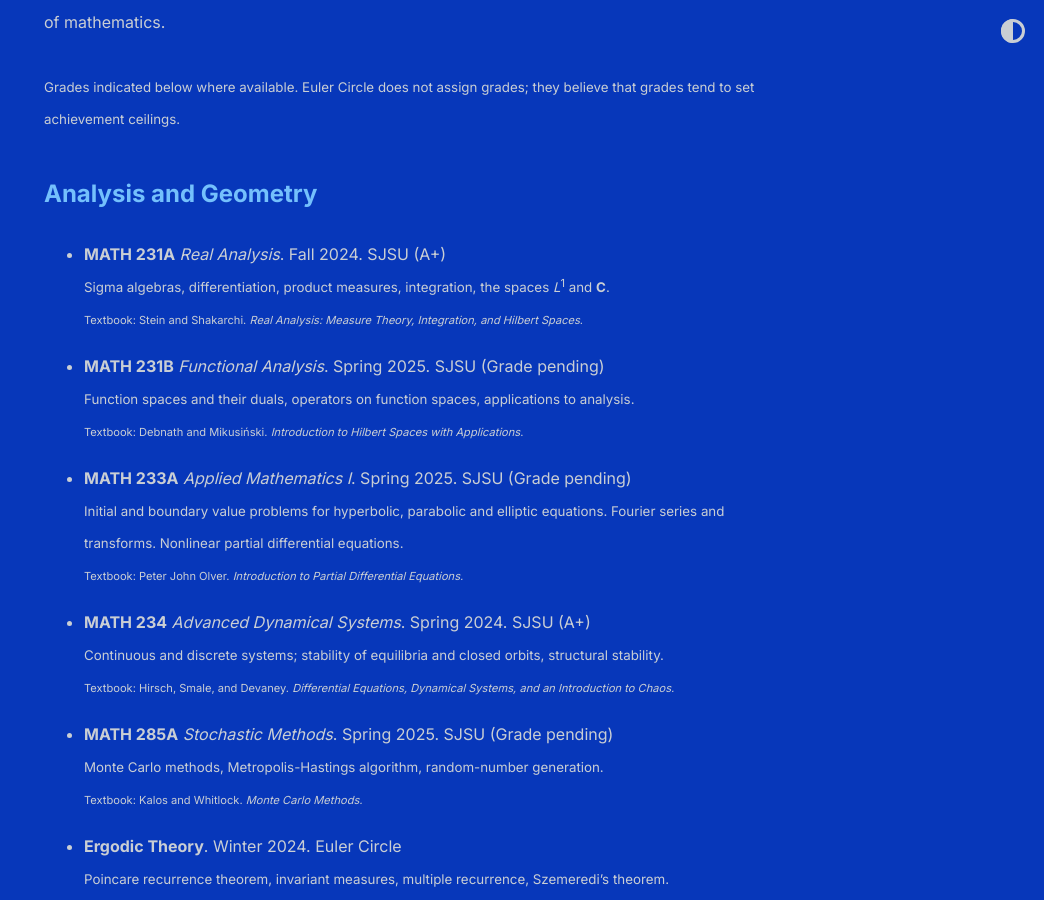
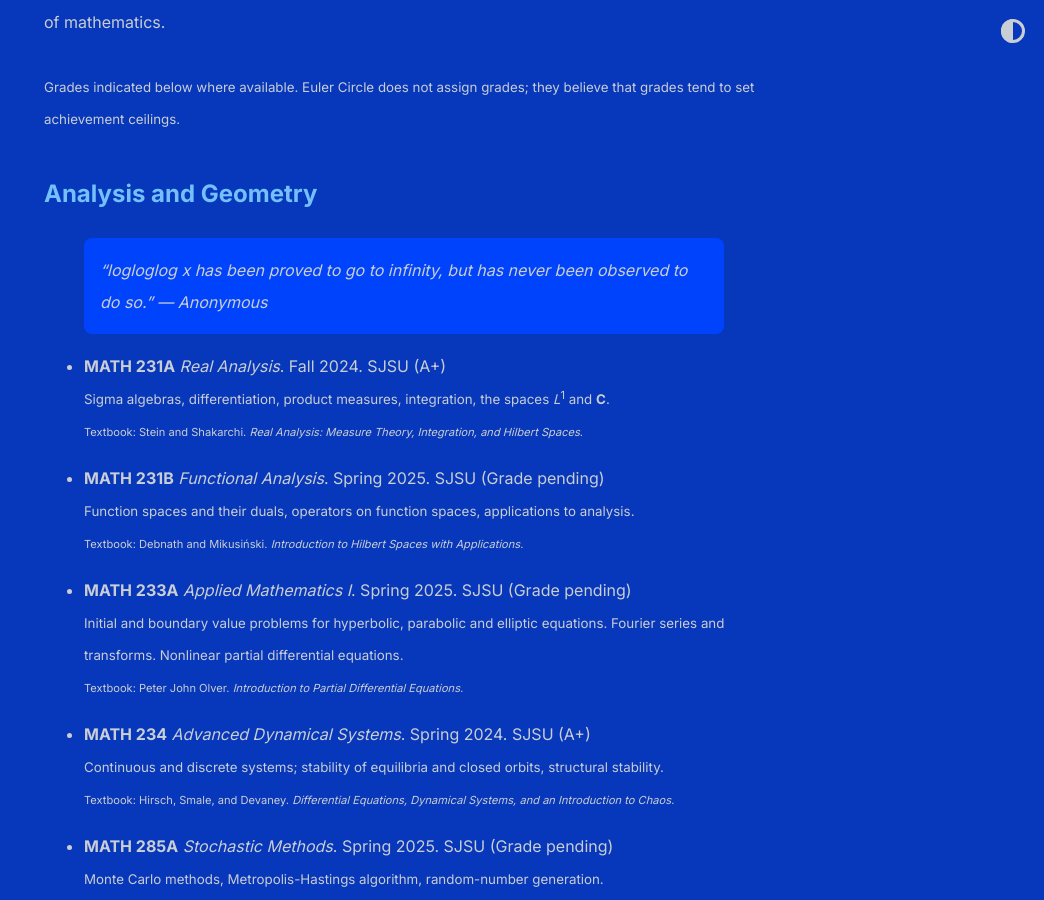
Before and after one commit to shihankanungo/shihankanungo.github.io, a Jekyll site: the page built from courses.md, in a window 1280 px wide and 900 px high, scrolled down 612 px. Shown: the whole window, without its empty margins (236-1280 px from the left). Built offline with Jekyll 4.4.1, drawn with Linux system fonts in a browser that asks for light colours.

Commit message:
Update courses.md

```diff
--- a/courses.md
+++ b/courses.md
@@ -10,6 +10,8 @@ I have undertaken advanced coursework at Euler Circle and at San José State Uni
 <small>Grades indicated below where available. Euler Circle does not assign grades; they believe that grades tend to set achievement ceilings.</small>
 
 ## Analysis and Geometry
+
+> "logloglog x has been proved to go to infinity, but has never been observed to do so." --- Anonymous
 
 - **MATH 231A** *Real Analysis*. Fall 2024. SJSU (A+) <br>
   <small>Sigma algebras, differentiation, product measures, integration, the spaces *L*<sup>1</sup> and **C**.</small> <br>
```
